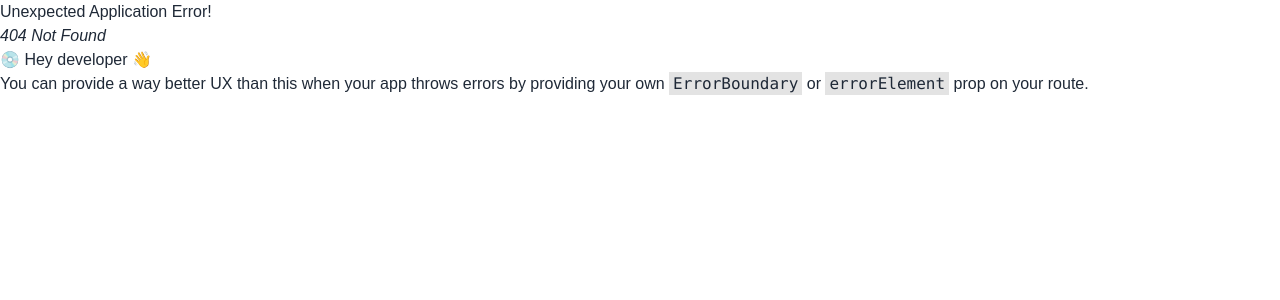
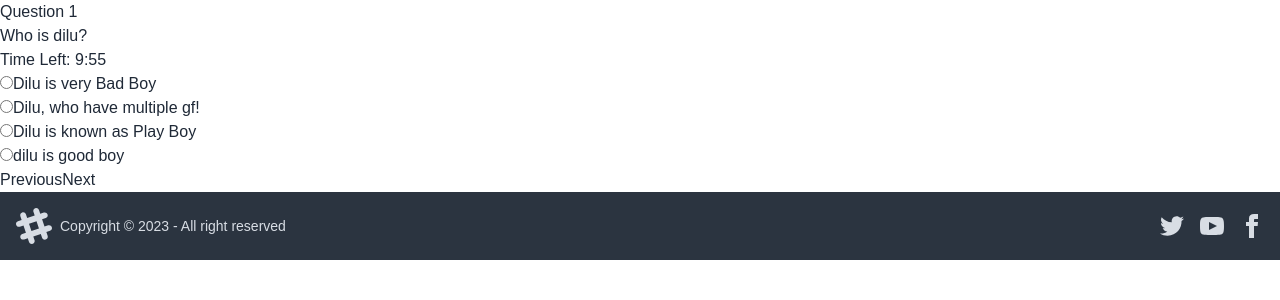
Before and after one commit to assraf-nur-p2m/Self-Assessment-Portal, a React (Vite) app: page /quiz in a window 1280 px wide. Before the commit this address had no page. Shown: the top 300 px of the page. Built offline with nearby package versions, Linux system fonts and the light colour scheme.

Commit message:
created quiz page

```diff
--- /dev/null
+++ b/public/ques.json
@@ -0,0 +1,42 @@
+[
+  {
+    "id": 1,
+    "context": "Who is dilu?",
+    "a": "Dilu is very Bad Boy",
+    "c": "Dilu, who have multiple gf!",
+    "b": "Dilu is known as Play Boy",
+    "d": "dilu is good boy"
+  },
+  {
+    "id": 2,
+    "context": "Who is Nur?",
+    "a": "Nur is tesla fan",
+    "c": "Nur is a single boy",
+    "b": "Nur have have 4 wife",
+    "d": "Nur could not be a name of any person"
+  },
+  {
+    "id": 3,
+    "context": "Who is Pappuraj?",
+    "a": "pappu is king",
+    "c": "no one like pappu",
+    "b": "pappu mean raja",
+    "d": "pappu is used to kissing everyone"
+  },
+  {
+    "id": 4,
+    "context": "Where P2M is loceted?",
+    "a": "not in bd",
+    "c": "belongs dilu's heart",
+    "b": "besides dilu's hous",
+    "d": "in uganda"
+  },
+  {
+    "id": 5,
+    "context": "Where P2M is loceted?",
+    "a": "not in bd",
+    "c": "belongs dilu's heart",
+    "b": "besides dilu's hous",
+    "d": "in uganda"
+  }
+]
--- a/src/Components/Quiz/Quiz.jsx
+++ b/src/Components/Quiz/Quiz.jsx
@@ -1,9 +1,123 @@
-import React from "react";
+import React, { useEffect, useState, useRef } from "react";
 
 export default function Quiz() {
+  const [quizData, setQuizData] = useState([]);
+  const [currentQuestionIndex, setCurrentQuestionIndex] = useState(0);
+  const [selectedOptions, setSelectedOptions] = useState({});
+  const [submitSuccess, setSubmitSuccess] = useState(false);
+  const [timeLeft, setTimeLeft] = useState(600);
+  const [quizSubmitted, setQuizSubmitted] = useState(false);
+  const submitButtonRef = useRef(null);
+
+  useEffect(() => {
+    fetch("ques.json")
+      .then((res) => res.json())
+      .then((data) => {
+        setQuizData(data);
+      });
+  }, []);
+
+  useEffect(() => {
+    if (!quizSubmitted && timeLeft === 0) {
+      handleSubmit();
+    }
+  }, [timeLeft, quizSubmitted]);
+
+  useEffect(() => {
+    if (!quizSubmitted) {
+      const timer = setTimeout(() => {
+        if (timeLeft > 0) {
+          setTimeLeft(timeLeft - 1);
+        }
+      }, 1000);
+
+      return () => clearTimeout(timer);
+    }
+  }, [timeLeft, quizSubmitted]);
+
+  useEffect(() => {
+    if (!quizSubmitted && timeLeft === 0) {
+      submitButtonRef.current.click();
+    }
+  }, [timeLeft, quizSubmitted]);
+
+  const handleNextQuestion = () => {
+    if (currentQuestionIndex < quizData.length - 1) {
+      setCurrentQuestionIndex(currentQuestionIndex + 1);
+    }
+  };
+
+  const handlePreviousQuestion = () => {
+    if (currentQuestionIndex > 0) {
+      setCurrentQuestionIndex(currentQuestionIndex - 1);
+    }
+  };
+
+  const handleOptionSelect = (option) => {
+    setSelectedOptions((prevSelectedOptions) => ({
+      ...prevSelectedOptions,
+      [currentQuestionIndex]: option,
+    }));
+  };
+
+  const handleSubmit = () => {
+    setQuizSubmitted(true);
+
+    const optionsToSend = quizData.map((question, index) => ({
+      questionId: question.id,
+      selectedOption: selectedOptions[index],
+    }));
+
+    console.log(optionsToSend);
+  };
+
+  const isLastQuestion = currentQuestionIndex === quizData.length - 1;
+
   return (
     <div>
-      <h2>Here will be the quiz options and questions</h2>
+      {quizData.length > 0 && (
+        <div>
+          <h2>Question {currentQuestionIndex + 1}</h2>
+          <p>{quizData[currentQuestionIndex].context}</p>
+          <p>
+            Time Left: {Math.floor(timeLeft / 60)}:
+            {(timeLeft % 60).toString().padStart(2, "0")}
+          </p>
+          <form>
+            {Object.keys(quizData[currentQuestionIndex]).map((key) => {
+              if (key.match(/^[a-d]$/)) {
+                return (
+                  <div key={key}>
+                    <input
+                      type="radio"
+                      name={`question_${currentQuestionIndex}`}
+                      value={key}
+                      checked={selectedOptions[currentQuestionIndex] === key}
+                      onChange={() => handleOptionSelect(key)}
+                      disabled={quizSubmitted} // Disable options after submitting
+                    />
+                    <label>{quizData[currentQuestionIndex][key]}</label>
+                  </div>
+                );
+              }
+              return null;
+            })}
+          </form>
+          <button onClick={handlePreviousQuestion}>Previous</button>
+          {isLastQuestion ? (
+            <button
+              ref={submitButtonRef}
+              onClick={handleSubmit}
+              disabled={quizSubmitted}
+            >
+              Submit
+            </button>
+          ) : (
+            <button onClick={handleNextQuestion}>Next</button>
+          )}
+          {submitSuccess && <p>Options submitted successfully!</p>}
+        </div>
+      )}
     </div>
   );
 }
--- a/src/Routes/Routes.jsx
+++ b/src/Routes/Routes.jsx
@@ -5,6 +5,7 @@ import Login from "../Components/Registration/Login";
 import Registration from "../Components/Registration/Registration";
 import OtpVerify from "../Components/Registration/OtpVerify";
 import Test from "../Components/Test";
+import Quiz from "../Components/Quiz/Quiz";
 
 export const router = createBrowserRouter([
   {
@@ -31,6 +32,10 @@ export const router = createBrowserRouter([
         path: "test",
         element: <Test />,
       },
+      {
+        path: "quiz",
+        element: <Quiz />,
+      },
     ],
   },
 ]);
```
